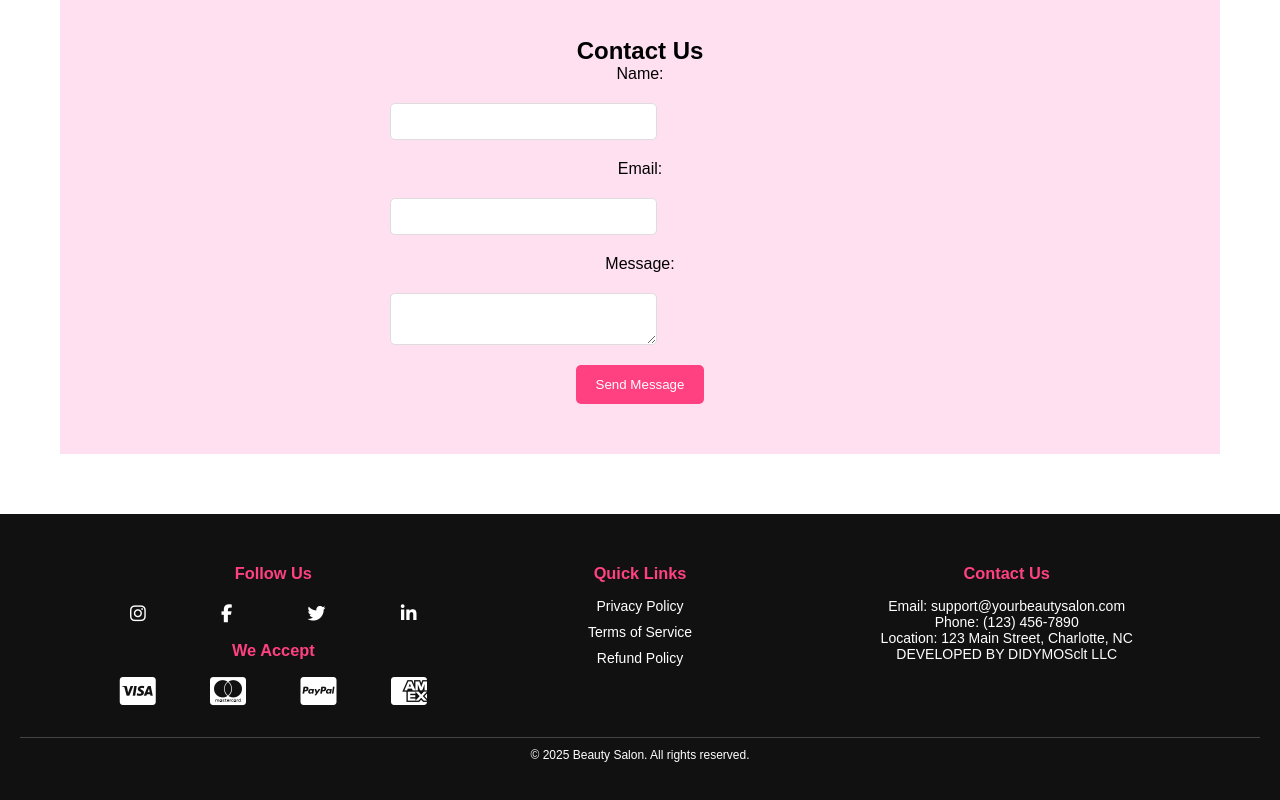
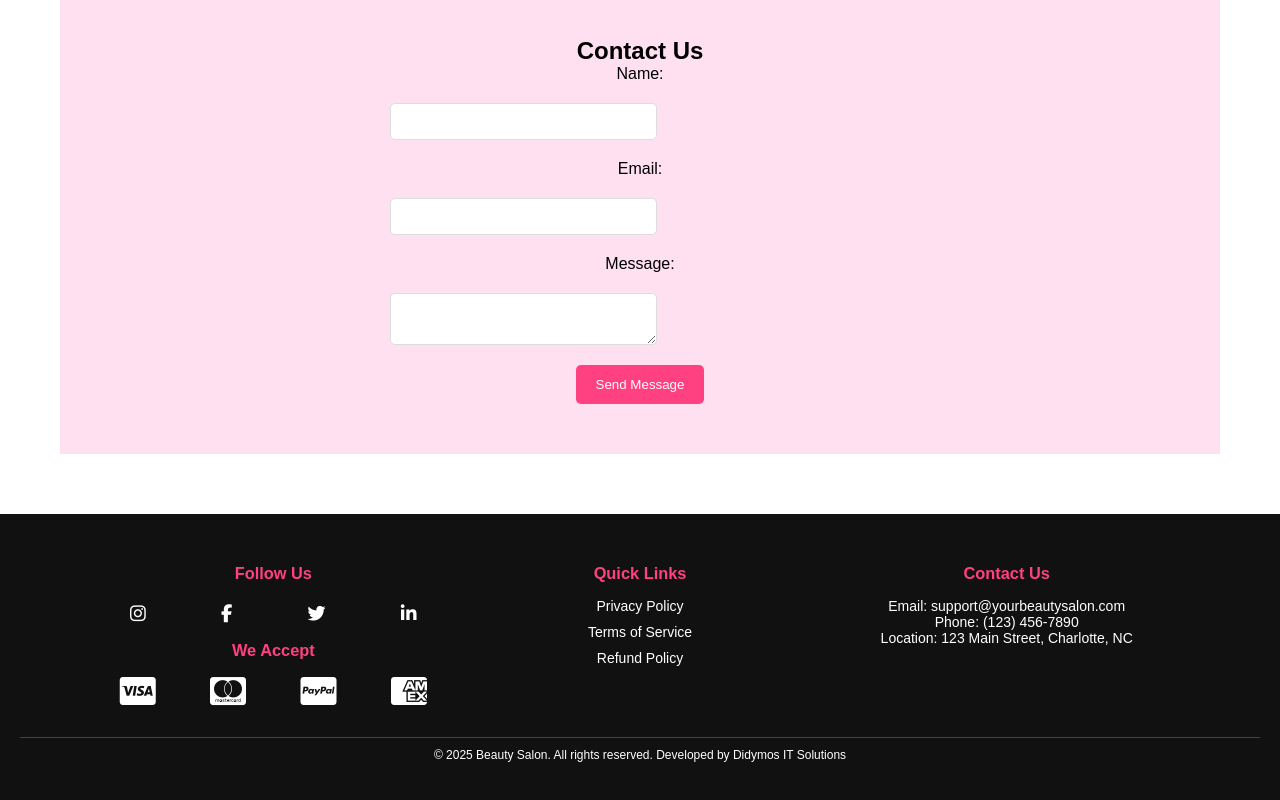
Before and after one commit to MihiretuL/salon12, a plain HTML site: page index.html in a window 1280 px wide. Shown: the part 2932-3732 px from the top of the page. Drawn offline with Linux system fonts and the light colour scheme.

Commit message:
fixed a typo

```diff
--- a/index.html
+++ b/index.html
@@ -192,13 +192,13 @@
                 <p>Email: support@yourbeautysalon.com</p>
                 <p>Phone: (123) 456-7890</p>
                 <p>Location: 123 Main Street, Charlotte, NC</p>
-                <p>DEVELOPED BY DIDYMOSclt LLC</p>
+
             </div>
         </div>
 
         <!-- Footer Bottom -->
         <div class="footer-bottom">
-            <p>&copy; 2025 Beauty Salon. All rights reserved.</p>
+            <p>&copy; 2025 Beauty Salon. All rights reserved. Developed by Didymos IT Solutions</p>
         </div>
     </footer>
 
```
